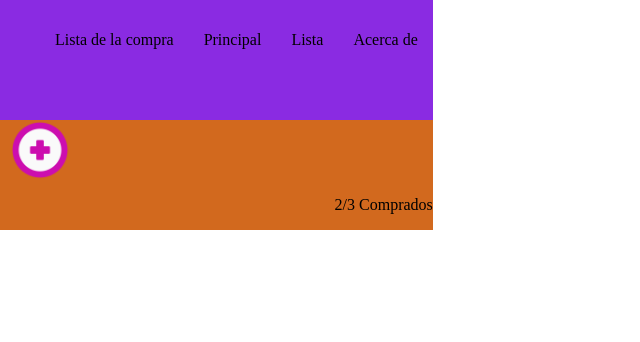
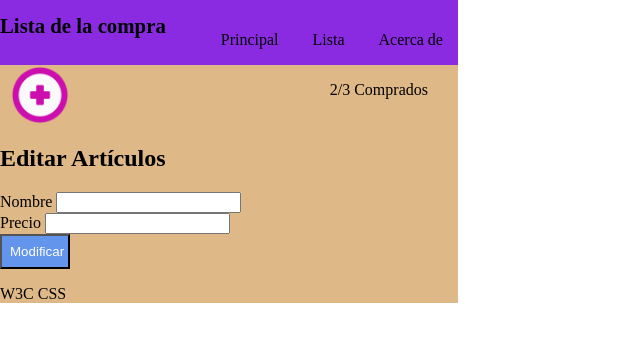
Before and after one commit to jbokyes/202301-W1CH3-Joaquin-Bezanilla-, a website: page formulario.html in a window 1280 px wide. Shown: the whole page, without its empty margins (0-640 px from the left). Drawn offline with Linux system fonts and the light colour scheme.

Commit message:
add formulario

```diff
--- a/css/style.css
+++ b/css/style.css
@@ -7,27 +7,25 @@ body {
 header {
   margin: auto;
   padding: auto;
+  background-color: blueviolet;
+  display: flex;
+  justify-content: space-around;
 }
 body {
   margin: 0;
   padding: 0;
 }
+h1 {
+  font-size: 1.3em;
+}
 ul {
   list-style-type: none;
 }
 
-header nav {
-  height: 120px;
-}
-header section img {
+main section img {
   width: 60px;
-  display: block;
   margin-top: auto;
   margin-left: 10px;
-}
-
-main img {
-  width: 20px;
 }
 
 header nav {
@@ -36,7 +34,6 @@ header nav {
 }
 
 header li {
-  float: left;
   display: inline-block;
   padding: 15px 15px 0 15px;
   text-align: right;
@@ -44,11 +41,9 @@ header li {
 
 header section {
   background-color: chocolate;
-  text-align: right;
 }
 
 header p {
-  text-align: right;
   display: inline-flex;
 }
 main {
@@ -61,7 +56,26 @@ main div {
   align-items: center;
   justify-content: space-around;
 }
-main img {
+main > section:nth-child(1) {
+  display: flex;
+  justify-content: space-between;
+}
+
+main > section:nth-child(1) > p {
+  margin-right: 30px;
+}
+
+main > section > form {
+  display: flex;
+  flex-direction: column;
+}
+main > section > form > [type="submit"] {
+  width: 70px;
+  padding: 8px;
+  background-color: cornflowerblue;
+  color: white;
+}
+main div img {
   height: 15px;
   width: 15px;
 }
--- a/formulario.html
+++ b/formulario.html
@@ -12,16 +12,41 @@
 
 <body>
   <header>
+    <h1><span class="lista">Lista de la compra</span></h1>
     <nav id="nav1">
       <ul>
-        <li><span class="lista">Lista de la compra</span></li>
         <li>Principal</li>
         <li>Lista</li>
         <li>Acerca de</li>
       </ul>
     </nav>
+  </header>
+
+  <main>
     <section id="nav2">
       <img src="signo-medico.png" alt="" srcset="">
       <p>2/3 Comprados</p>
     </section>
-  </header>
+    <section id="productos">
+      <h2>Editar Artículos</h2>
+      <form action="">
+        <label>
+          Nombre
+          <input type="text" name="nombre">
+        </label>
+        <label>
+          Precio
+          <input type="text" name="precio">
+        </label>
+        <input type="submit" value="Modificar"></input>
+      </form>
+    </section>
+    <footer>
+      <p>W3C CSS</p>
+    </footer>
+
+  </main>
+
+</body>
+
+</html>
```
Also changed, not shown: index.html (+4 -3 lines), 1 other file.
